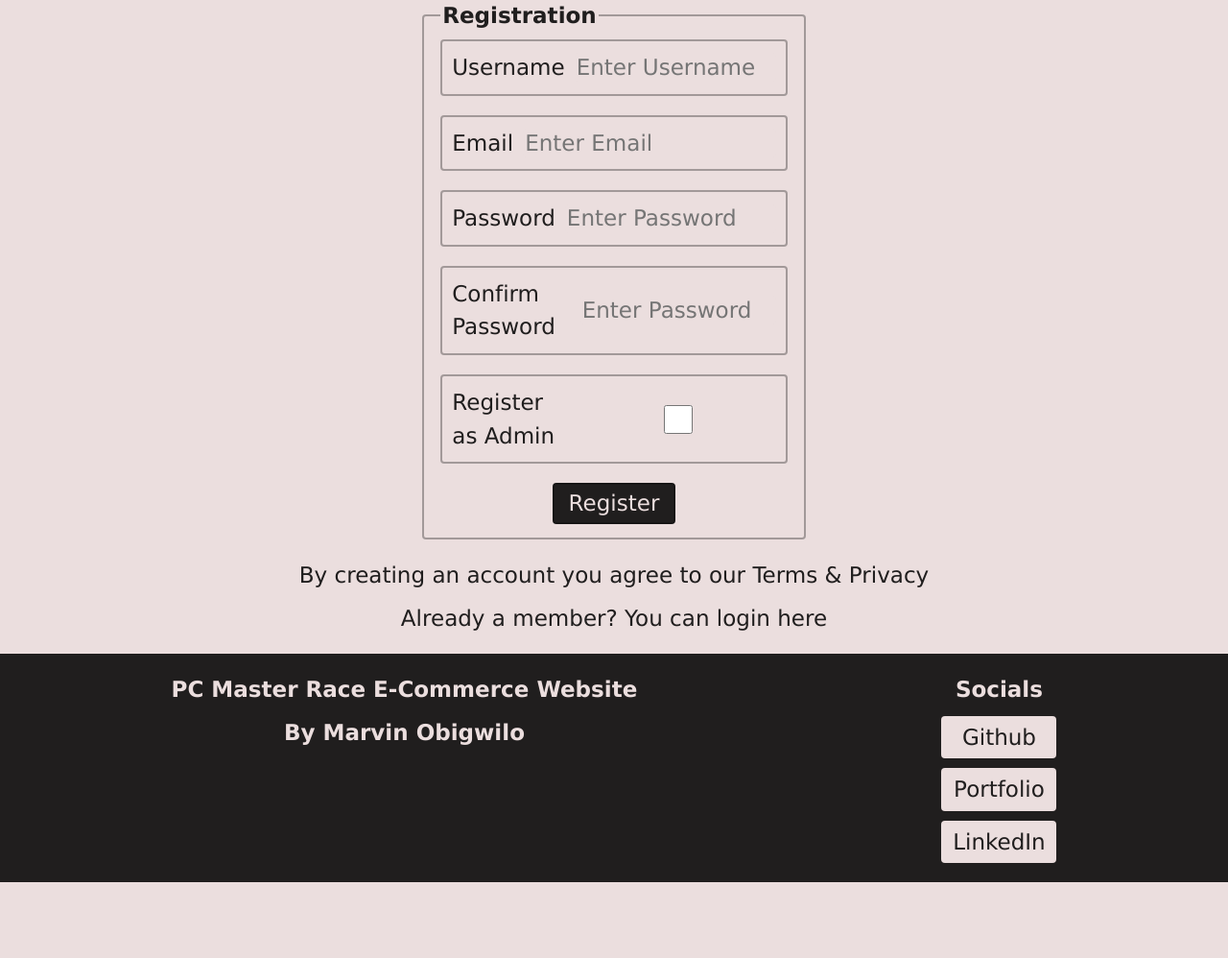
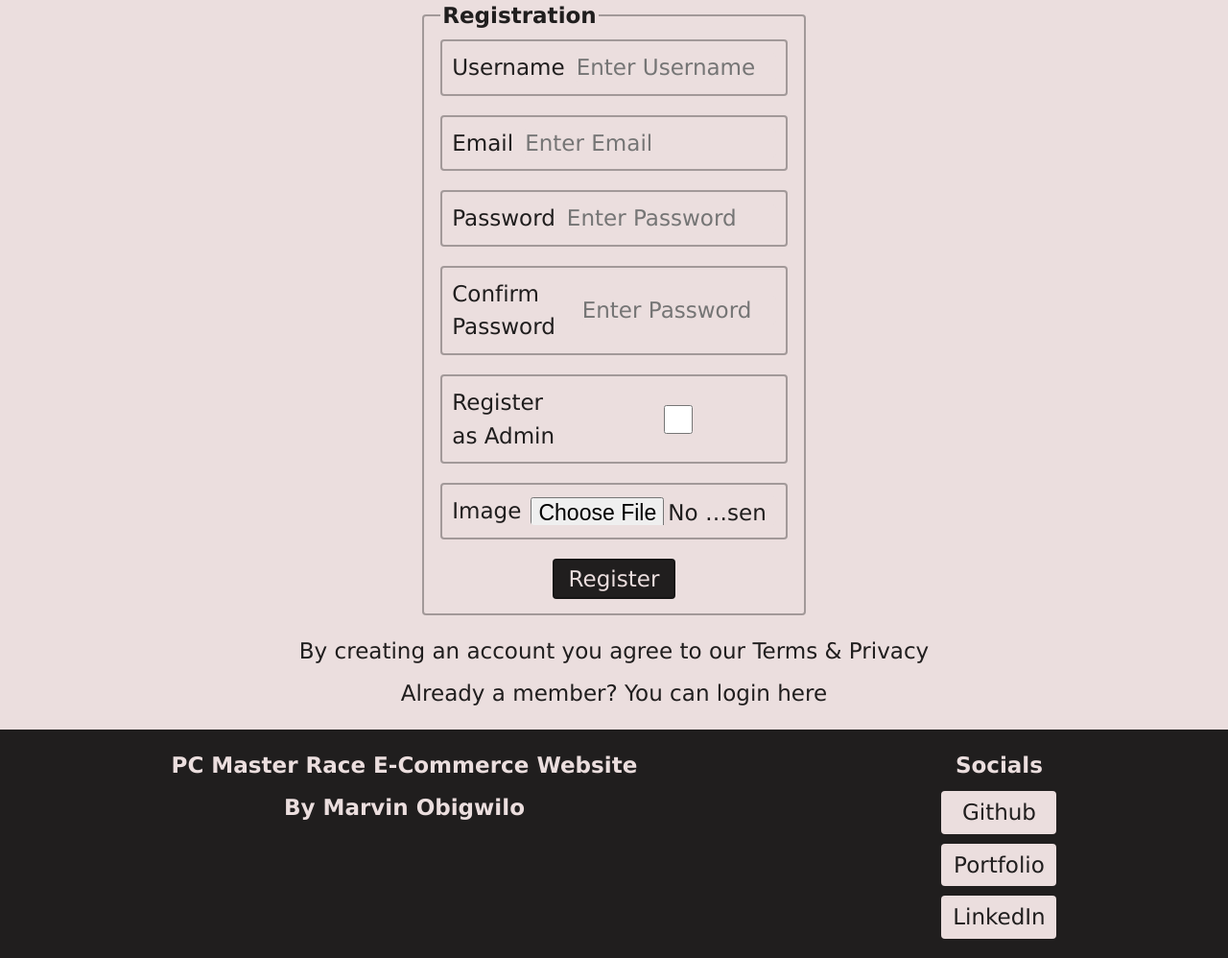
Before and after one commit to marvinobig/pcmasterrace, a PHP site: page /pages/register.page.php in a window 1280 px wide. Shown: the part 96-1094 px from the top of the page at 96% size. Before the commit the page ends 1015 px from the top, so only its background shows below. Run offline with PHP 8.4, Linux system fonts and the light colour scheme.

Commit message:
add user image

```diff
--- a/functions/login.function.php
+++ b/functions/login.function.php
@@ -15,6 +15,7 @@ try {
         $_SESSION["email"] = $currUser[0]["email"];
         $_SESSION["password"] = $currUser[0]["password"];
         $_SESSION["admin"] = $currUser[0]["admin"];
+        $_SESSION["image"] = $currUser[0]["image"];
 
         header("Location: ../pages/account.page.php");
         exit;
--- a/index.php
+++ b/index.php
@@ -22,6 +22,9 @@
     </nav>
 
     <main>
+        <p class="welcome">
+            Welcome to PC Master Race. Sign up and buy your pc parts now.
+        </p>
 
     </main>
 
--- a/models/user.model.php
+++ b/models/user.model.php
@@ -9,12 +9,12 @@ class User
         $this->pdo = $pdo;
     }
 
-    public function PostUser(string $username, string $email, string $password, bool $admin): void
+    public function PostUser(string $username, string $email, string $password, bool $admin, string $image): void
     {
         try {
-            $sql = $this->pdo->prepare("INSERT INTO users(username, email, password, admin) VALUES (?, ?, ?, ?)");
+            $sql = $this->pdo->prepare("INSERT INTO users(username, email, password, admin, image) VALUES (?, ?, ?, ?, ?)");
 
-            $sql->execute([$username, $email, $password, $admin]);
+            $sql->execute([$username, $email, $password, $admin, $image]);
         } catch (Exeception $e) {
             die($e->getMessage());
         }
--- a/pages/register.page.php
+++ b/pages/register.page.php
@@ -17,7 +17,8 @@ if (isset($_SESSION["username"])) {
 <body>
     <?php require "$root/pages/partials/nav.partial.php";?>
     <main>
-        <form method="post" action="../functions/createUser.function.php" id="registerForm">
+        <form method="post" action="../functions/createUser.function.php" id="registerForm"
+            enctype="multipart/form-data">
             <fieldset>
                 <legend>Registration</legend>
 
@@ -46,6 +47,11 @@ if (isset($_SESSION["username"])) {
                     Register as Admin
                     <input type="checkbox" name="admin" maxlength="30" id="admin" />
                 </label>
+                <label for="image">
+                    Image
+                    <input name="image" type="file" maxlength="30" placeholder="Upload Product Image" id="image"
+                        accept="image/png, image/jpeg" required />
+                </label>
                 <button type="submit">Register</button>
             </fieldset>
         </form>
--- a/static/css/style.css
+++ b/static/css/style.css
@@ -50,6 +50,7 @@ main {
 
 img {
     aspect-ratio: 1;
+    height: auto;
     width: 100%;
     max-width: 200px;
     border-radius: var(--border-radius) var(--border-radius);
--- a/static/js/script.js
+++ b/static/js/script.js
@@ -5,9 +5,8 @@ const form = document.getElementById("registerForm");
 form.addEventListener("submit", validatePassword);
 
 function validatePassword(e) {
-  e.preventDefault();
-
   if (password.value != repeat_password.value) {
+    e.preventDefault();
     alert("Passwords Need To Match");
   }
 }
```
Also changed, not shown: functions/createUser.function.php (+7 -1 lines), pages/account.page.php (+1 -0 lines).
